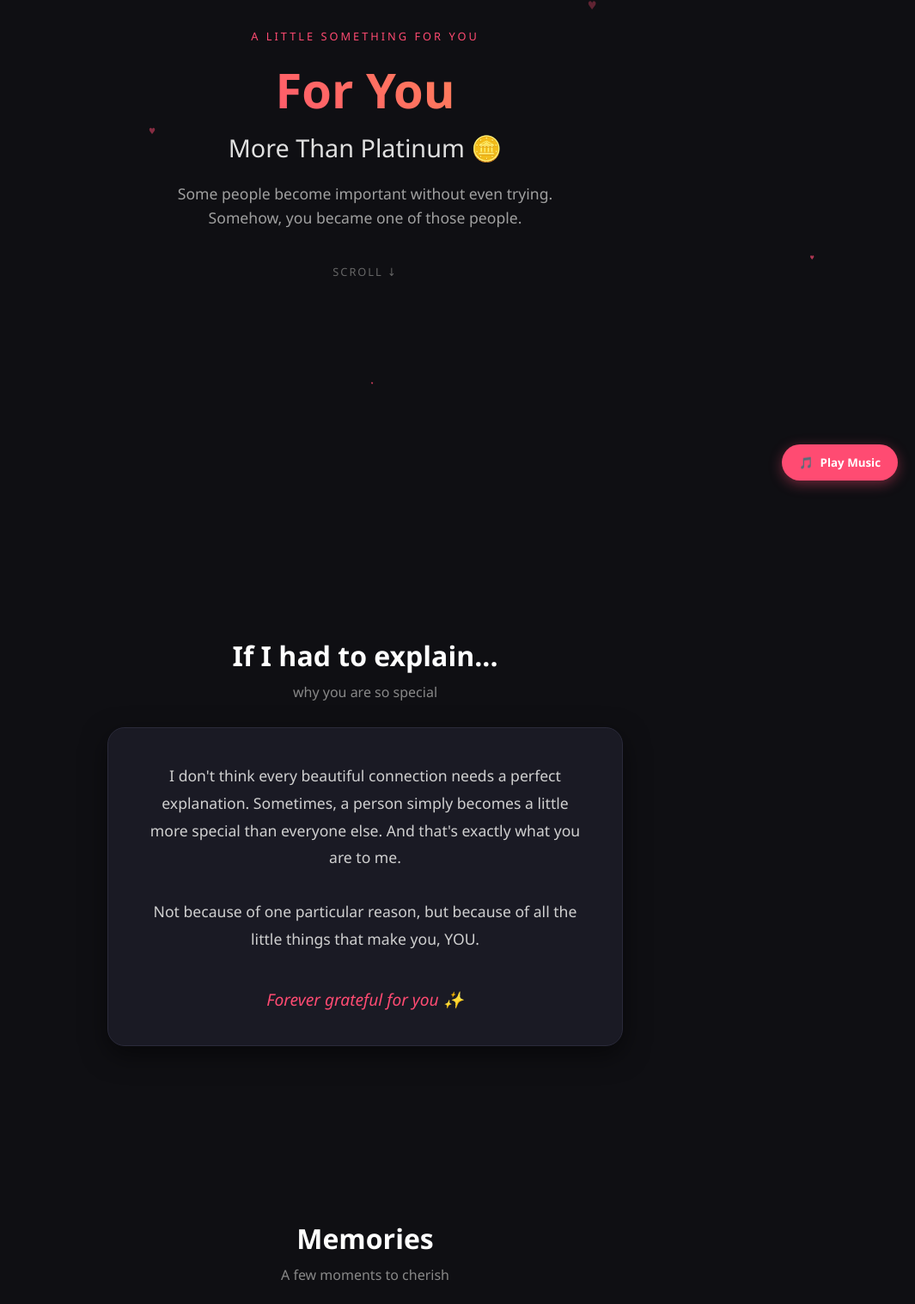
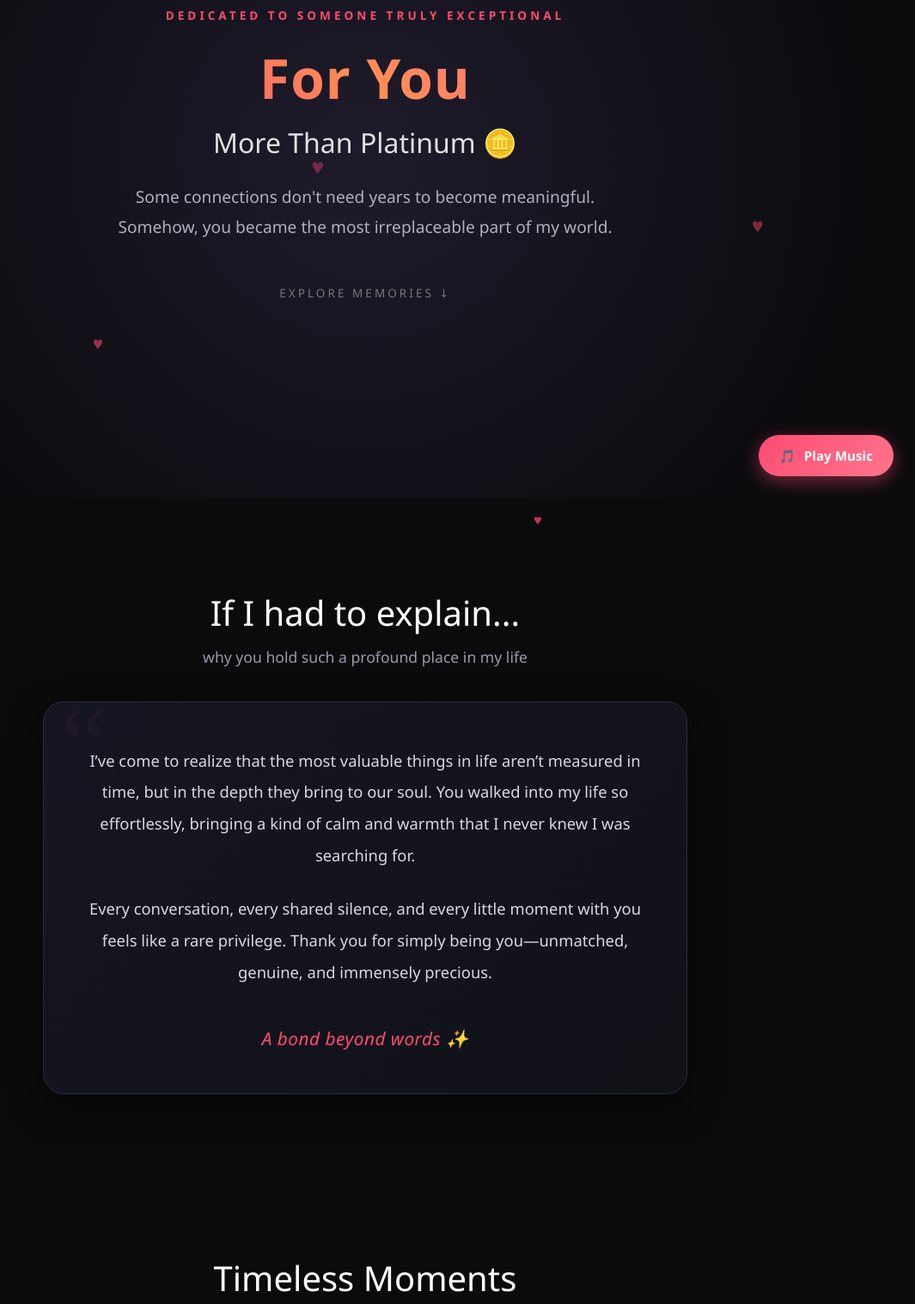
Before and after one commit to t29441665-blip/Birthday-wishes, a plain HTML site: page index.html in a window 1280 px wide. Shown: the part 221-1738 px from the top of the page at 86% size, without its empty margins (215-1280 px from the left). Drawn offline with Linux system fonts and the light colour scheme.

Commit message:
Update index.html

```diff
--- a/index.html
+++ b/index.html
@@ -3,7 +3,7 @@
 <head>
     <meta charset="UTF-8">
     <meta name="viewport" content="width=device-width, initial-scale=1.0">
-    <title>For You</title>
+    <title>For You - Special Memories</title>
     <style>
         * {
             margin: 0;
@@ -13,28 +13,30 @@
         }
 
         body {
-            background-color: #0f0f13;
+            background-color: #0b0b0e;
             color: #ffffff;
             overflow-x: hidden;
+            scroll-behavior: smooth;
         }
 
         .heart {
             position: fixed;
             color: #ff4b72;
-            font-size: 20px;
+            font-size: 22px;
             user-select: none;
             pointer-events: none;
-            animation: float 6s linear infinite;
+            animation: float 7s linear infinite;
             z-index: 100;
+            opacity: 0.6;
         }
 
         @keyframes float {
             0% {
-                transform: translateY(100vh) scale(0);
-                opacity: 1;
+                transform: translateY(110vh) scale(0.5);
+                opacity: 0.8;
             }
             100% {
-                transform: translateY(-10vh) scale(1);
+                transform: translateY(-10vh) scale(1.2);
                 opacity: 0;
             }
         }
@@ -45,219 +47,280 @@
             flex-direction: column;
             justify-content: center;
             align-items: center;
-            padding: 40px 20px;
+            padding: 60px 20px;
             text-align: center;
+            position: relative;
         }
 
         .hero {
-            background: linear-gradient(rgba(15, 15, 19, 0.7), rgba(15, 15, 19, 1));
+            background: radial-gradient(circle at center, #1f1b2c 0%, #0b0b0e 80%);
         }
 
         .hero-content h1 {
-            font-size: 3.5rem;
+            font-size: 4rem;
             margin-bottom: 10px;
-            background: linear-gradient(45deg, #ff4b72, #ff8e53);
+            background: linear-gradient(45deg, #ff4b72, #ff8e53, #ff6b8b);
             -webkit-background-clip: text;
             -webkit-text-fill-color: transparent;
+            letter-spacing: 1px;
         }
 
         .hero-content h2 {
-            font-size: 1.8rem;
+            font-size: 2rem;
             color: #e0e0e0;
             font-weight: 300;
-            margin-bottom: 20px;
+            margin-bottom: 25px;
         }
 
         .hero-content p {
-            font-size: 1.1rem;
-            color: #a0a0a0;
-            max-width: 600px;
-            line-height: 1.6;
+            font-size: 1.2rem;
+            color: #b0b0bc;
+            max-width: 650px;
+            line-height: 1.8;
         }
 
         .label {
             text-transform: uppercase;
-            letter-spacing: 3px;
-            font-size: 0.8rem;
+            letter-spacing: 4px;
+            font-size: 0.85rem;
             color: #ff4b72;
-            margin-bottom: 15px;
+            margin-bottom: 20px;
+            font-weight: 600;
         }
 
         .scroll {
-            margin-top: 40px;
-            font-size: 0.8rem;
-            letter-spacing: 2px;
-            color: #666;
+            margin-top: 50px;
+            font-size: 0.85rem;
+            letter-spacing: 3px;
+            color: #777;
             animation: bounce 2s infinite;
         }
 
         @keyframes bounce {
             0%, 20%, 50%, 80%, 100% {transform: translateY(0);}
-            40% {transform: translateY(-10px);}
-            60% {transform: translateY(-5px);}
+            40% {transform: translateY(-12px);}
+            60% {transform: translateY(-6px);}
+        }
+
+        .message-container {
+            max-width: 750px;
+            width: 100%;
         }
 
         .message-card {
-            background: #1a1a24;
-            padding: 40px;
-            border-radius: 20px;
-            max-width: 600px;
-            border: 1px solid #2a2a3a;
-            box-shadow: 0 10px 30px rgba(0,0,0,0.5);
+            background: linear-gradient(135deg, #161622 0%, #111118 100%);
+            padding: 50px 40px;
+            border-radius: 24px;
+            border: 1px solid #2a2a3e;
+            box-shadow: 0 15px 40px rgba(0,0,0,0.6);
+            position: relative;
+            overflow: hidden;
+        }
+
+        .message-card::before {
+            content: '“';
+            position: absolute;
+            top: -20px;
+            left: 20px;
+            font-size: 120px;
+            color: rgba(255, 75, 114, 0.05);
+            font-family: serif;
         }
 
         .message-card p {
-            font-size: 1.1rem;
-            line-height: 1.8;
-            color: #d0d0d0;
+            font-size: 1.15rem;
+            line-height: 2;
+            color: #d8d8e2;
+            margin-bottom: 25px;
         }
 
         .title {
-            font-size: 2rem;
-            margin-bottom: 10px;
+            font-size: 2.5rem;
+            margin-bottom: 12px;
             color: #fff;
+            font-weight: 500;
         }
 
         .subtitle {
-            color: #888;
-            margin-bottom: 30px;
+            color: #9999aa;
+            margin-bottom: 40px;
+            font-size: 1.1rem;
+        }
+
+        .gallery {
+            padding: 80px 20px;
+            min-height: auto;
         }
 
         .photo-grid {
             display: grid;
-            grid-template-columns: repeat(auto-fit, minmax(250px, 1fr));
-            gap: 20px;
+            grid-template-columns: repeat(auto-fit, minmax(280px, 1fr));
+            gap: 30px;
             width: 100%;
-            max-width: 1000px;
-            margin-top: 30px;
+            max-width: 1100px;
+            margin-top: 20px;
         }
 
         .photo-card {
-            background: #1a1a24;
-            padding: 10px;
-            border-radius: 15px;
-            border: 1px solid #2a2a3a;
-            overflow: hidden;
+            background: #15151f;
+            padding: 16px;
+            border-radius: 18px;
+            border: 1px solid #252538;
+            box-shadow: 0 8px 25px rgba(0,0,0,0.4);
+            transition: transform 0.3s ease, border-color 0.3s ease;
+            text-align: left;
+        }
+
+        .photo-card:hover {
+            transform: translateY(-6px);
+            border-color: #ff4b72;
         }
 
         .photo-card img {
             width: 100%;
-            height: 300px;
+            height: 320px;
             object-fit: cover;
-            border-radius: 10px;
+            border-radius: 12px;
         }
 
-        .signature {
-            margin-top: 40px;
-            font-size: 1.2rem;
+        .photo-caption {
+            margin-top: 16px;
+            font-size: 1rem;
+            color: #ffb3c6;
+            font-style: italic;
+            text-align: center;
+            line-height: 1.6;
+            padding: 0 5px;
+        }
+
+        .signature-box {
+            margin-top: 45px;
+            font-size: 1.3rem;
             font-style: italic;
             color: #ff4b72;
+            font-weight: 500;
+            letter-spacing: 0.5px;
         }
 
-        .by-tag {
-            margin-top: 15px;
-            font-size: 0.9rem;
-            letter-spacing: 1px;
-            color: #888;
-            font-weight: bold;
+        .music-btn {
+            position: fixed;
+            bottom: 25px;
+            right: 25px;
+            background: linear-gradient(135deg, #ff4b72, #ff758c);
+            color: white;
+            border: none;
+            padding: 14px 24px;
+            border-radius: 35px;
+            cursor: pointer;
+            box-shadow: 0 6px 20px rgba(255, 75, 114, 0.45);
+            display: flex;
+            align-items: center;
+            gap: 10px;
+            font-weight: 600;
+            font-size: 0.95rem;
+            z-index: 1000;
+            transition: transform 0.2s, box-shadow 0.2s;
         }
 
-        /* Floating Music Button */
-        .music-btn {
-            position: fixed;
-            bottom: 20px;
-            right: 20px;
-            background: #ff4b72;
-            color: white;
-            border: none;
-            padding: 12px 20px;
-            border-radius: 30px;
-            cursor: pointer;
-            box-shadow: 0 4px 15px rgba(255, 75, 114, 0.4);
-            display: flex;
-            align-items: center;
-            gap: 8px;
-            font-weight: bold;
-            z-index: 1000;
-            transition: transform 0.2s;
+        .music-btn:hover {
+            transform: scale(1.05);
+            box-shadow: 0 8px 25px rgba(255, 75, 114, 0.6);
         }
 
         .music-btn:active {
             transform: scale(0.95);
         }
 
-        /* MOBILE */
-        @media(max-width: 650px){
-            section { padding: 80px 18px; }
+        @media(max-width: 768px){
+            .hero-content h1 { font-size: 3rem; }
+            .hero-content h2 { font-size: 1.5rem; }
+            section { padding: 50px 15px; }
             .photo-grid { grid-template-columns: 1fr; }
             .photo-card img { height: 380px; }
-            .message-card { padding: 35px 22px; }
+            .message-card { padding: 35px 20px; }
         }
     </style>
 </head>
 <body onclick="playBgMusic()">
 
-    <!-- BACKGROUND AUDIO -->
     <audio id="bgSong" loop preload="auto">
         <source src="bgmusic.mp3" type="audio/mpeg">
     </audio>
 
-    <!-- FLOATING MUSIC BUTTON -->
     <button class="music-btn" onclick="toggleBgMusic(event)">
         <span id="musicIcon">🎵</span>
         <span id="musicText">Play Music</span>
     </button>
 
-    <!-- FLOATING HEARTS -->
     <div class="heart" style="left: 10%; animation-delay: 0s;">♥</div>
-    <div class="heart" style="left: 30%; animation-delay: 2s;">♥</div>
-    <div class="heart" style="left: 50%; animation-delay: 4s;">♥</div>
-    <div class="heart" style="left: 70%; animation-delay: 1s;">♥</div>
-    <div class="heart" style="left: 90%; animation-delay: 3s;">♥</div>
+    <div class="heart" style="left: 25%; animation-delay: 3s;">♥</div>
+    <div class="heart" style="left: 45%; animation-delay: 1.5s;">♥</div>
+    <div class="heart" style="left: 65%; animation-delay: 4.5s;">♥</div>
+    <div class="heart" style="left: 85%; animation-delay: 2s;">♥</div>
 
-    <!-- 1. OPENING -->
     <section class="hero">
         <div class="hero-content">
-            <div class="label">A little something for you</div>
+            <div class="label">Dedicated to someone truly exceptional</div>
             <h1>For You</h1>
             <h2>More Than Platinum 🪙</h2>
             <p>
-                Some people become important without even trying. <br>
-                Somehow, you became one of those people.
+                Some connections don't need years to become meaningful. <br>
+                Somehow, you became the most irreplaceable part of my world.
             </p>
-            <div class="scroll">SCROLL ↓</div>
+            <div class="scroll">EXPLORE MEMORIES ↓</div>
         </div>
     </section>
 
-    <!-- 2. MESSAGE -->
-    <section class="message">
-        <div class="container">
+    <section>
+        <div class="message-container">
             <h2 class="title">If I had to explain...</h2>
-            <p class="subtitle">why you are so special</p>
+            <p class="subtitle">why you hold such a profound place in my life</p>
             <div class="message-card">
                 <p>
-                    I don't think every beautiful connection needs a perfect explanation.
-                    Sometimes, a person simply becomes a little more special than everyone else.
-                    And that's exactly what you are to me. <br><br>
-                    Not because of one particular reason, but because of all the little things that make you, YOU.
+                    I’ve come to realize that the most valuable things in life aren’t measured in time, but in the depth they bring to our soul. You walked into my life so effortlessly, bringing a kind of calm and warmth that I never knew I was searching for.
                 </p>
-                <div class="signature">Forever grateful for you ✨</div>
+                <p>
+                    Every conversation, every shared silence, and every little moment with you feels like a rare privilege. Thank you for simply being you—unmatched, genuine, and immensely precious.
+                </p>
+                <div class="signature-box">A bond beyond words ✨</div>
             </div>
         </div>
     </section>
 
-    <!-- 3. GALLERY -->
     <section class="gallery">
-        <h2 class="title">Memories</h2>
-        <p class="subtitle">A few moments to cherish</p>
+        <h2 class="title">Timeless Moments</h2>
+        <p class="subtitle">A gallery of quiet, beautiful chapters we cherish</p>
+
         <div class="photo-grid">
-            <div class="photo-card"><img src="Screenshot_20260829_135406.jpg" alt="Memory"></div>
-            <div class="photo-card"><img src="Screenshot_20260829_135415.jpg" alt="Memory"></div>
-            <div class="photo-card"><img src="Screenshot_20260829_135430.jpg" alt="Memory"></div>
-            <div class="photo-card"><img src="Screenshot_20260829_135445.jpg" alt="Memory"></div>
-            <div class="photo-card"><img src="Screenshot_20260829_135737.jpg" alt="Memory"></div>
-            <div class="photo-card"><img src="Screenshot_20260829_135756.jpg" alt="Memory"></div>
-            <div class="photo-card"><img src="Screenshot_20260829_135836.jpg" alt="Memory"></div>
+            <!-- Photo 1 -->
+            <div class="photo-card">
+                <img src="Screenshot_20260829_135406.jpg" alt="Memory 1">
+                <div class="photo-caption">"Some smiles carry a warmth that stays deeply rooted in your heart forever."</div>
+            </div>
+
+            <!-- Photo 2 -->
+            <div class="photo-card">
+                <img src="Screenshot_20260829_135415.jpg" alt="Memory 2">
+                <div class="photo-caption">"In a loud and chaotic world, your presence feels like absolute peace."</div>
+            </div>
+
+            <!-- Photo 3 -->
+            <div class="photo-card">
+                <img src="Screenshot_20260829_135430.jpg" alt="Memory 3">
+                <div class="photo-caption">"Certain chapters in life are beautiful simply because you chose to share them."</div>
+            </div>
+
+            <!-- Photo 4 -->
+            <div class="photo-card">
+                <img src="Screenshot_20260829_135445.jpg" alt="Memory 4">
+                <div class="photo-caption">"Time pauses just a little whenever I look back at the moments we create."</div>
+            </div>
+
+            <!-- Photo 5 -->
+            <div class="photo-card">
+                <img src="Screenshot_20260829_135737.jpg" alt="Memory 5">
+                <div class="photo-caption">"Not just a memory, but a feeling I choose to hold close every single day."</div>
+            </div>
         </div>
     </section>
 
@@ -272,7 +335,7 @@
                     document.getElementById("musicText").innerText = "Pause Music";
                     document.getElementById("musicIcon").innerText = "🎶";
                 }).catch(e => {
-                    console.log("Autoplay blocked or waiting for button click.");
+                    console.log("Audio waiting for user interaction.");
                 });
             }
         }
```
